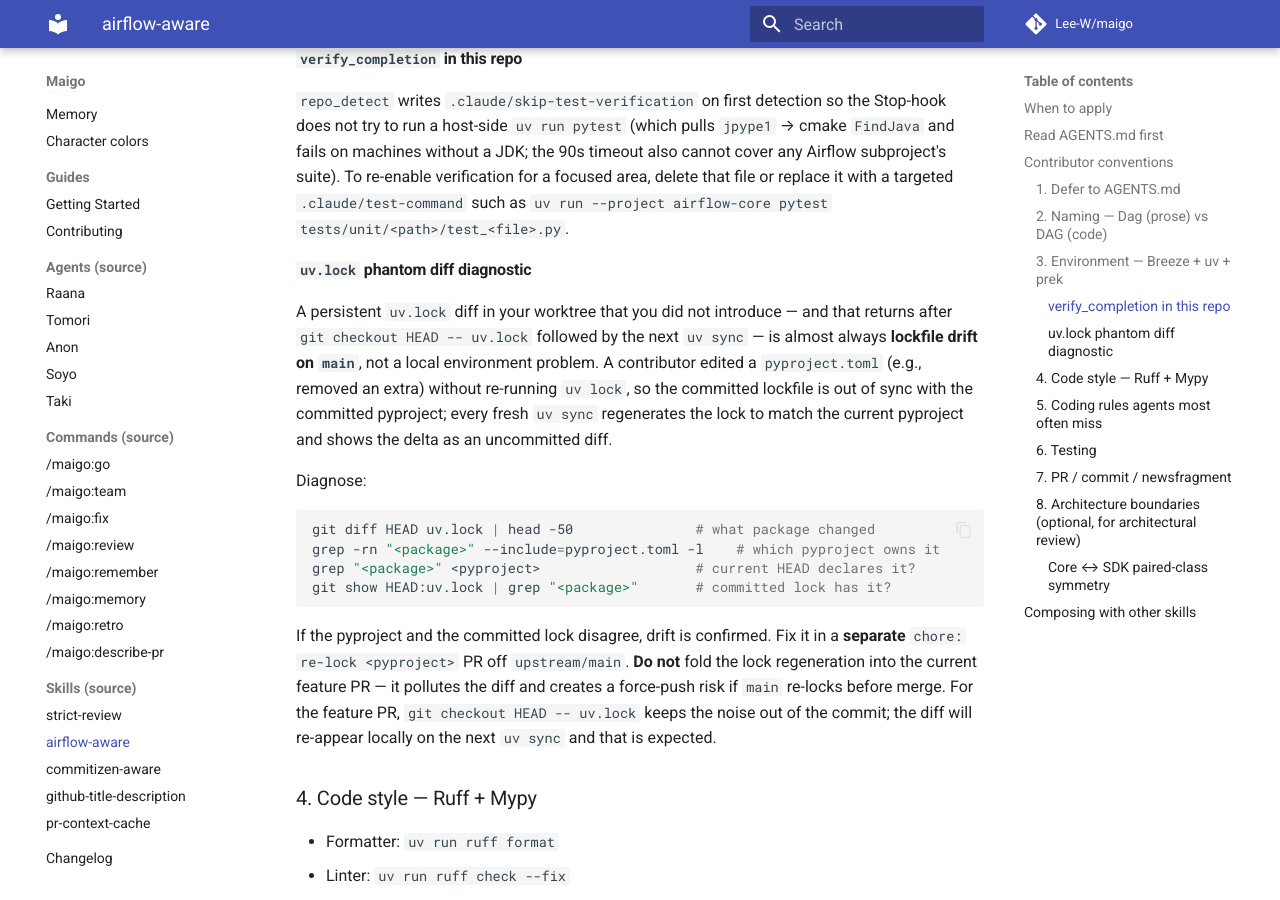
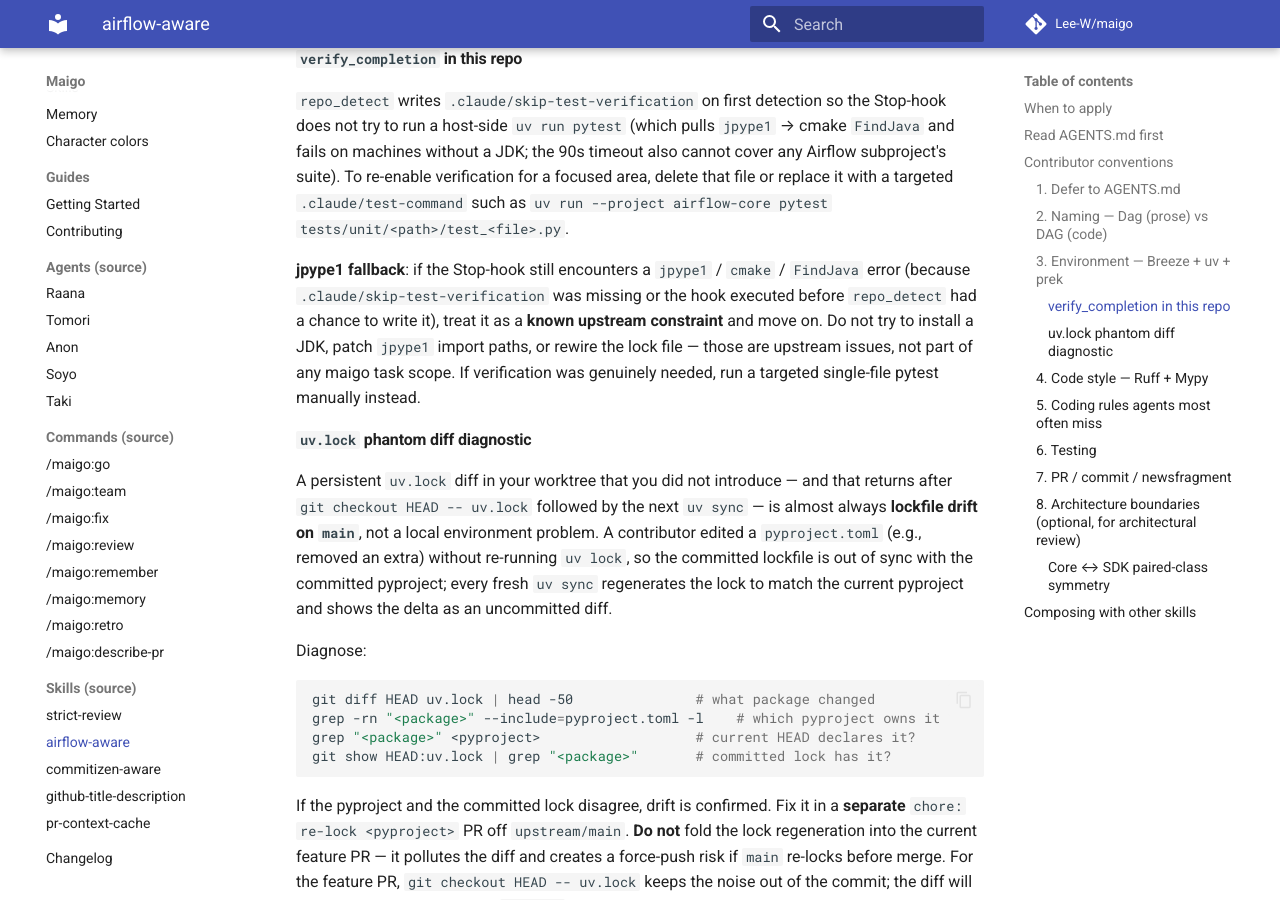
Before and after one commit to Lee-W/maigo, an MkDocs documentation site: the page built from docs/skills/airflow-aware.md, in a window 1280 px wide and 900 px high, scrolled down 1895 px. Built offline with MkDocs 1.6.1 and Material for MkDocs 9.7.7, drawn with Linux system fonts in a browser that asks for light colours; comment, search, counter and statistics services are not loaded.

Commit message:
docs(airflow-aware): add jpype1 fallback handling
明示遇到 jpype1 / cmake / FindJava 錯誤時的處理方式——視為已知 upstream constraint、忽略後繼續，不嘗試裝 JDK 或修 jpype1 import 路徑。

補既有「verify_completion in this repo」段的 fallback case：若 .claude/skip-test-verification 未生效、stop-hook 仍撞到錯誤，agent 不該卡住。

Co-Authored-By: Claude Opus 4.7 <noreply@anthropic.com>

```diff
--- a/skills/airflow-aware/SKILL.md
+++ b/skills/airflow-aware/SKILL.md
@@ -91,6 +91,14 @@ cannot cover any Airflow subproject's suite). To re-enable verification for a
 focused area, delete that file or replace it with a targeted
 `.claude/test-command` such as
 `uv run --project airflow-core pytest tests/unit/<path>/test_<file>.py`.
+
+**jpype1 fallback**: if the Stop-hook still encounters a `jpype1` / `cmake` /
+`FindJava` error (because `.claude/skip-test-verification` was missing or the
+hook executed before `repo_detect` had a chance to write it), treat it as a
+**known upstream constraint** and move on. Do not try to install a JDK, patch
+`jpype1` import paths, or rewire the lock file — those are upstream issues, not
+part of any maigo task scope. If verification was genuinely needed, run a
+targeted single-file pytest manually instead.
 
 #### `uv.lock` phantom diff diagnostic
 
```
